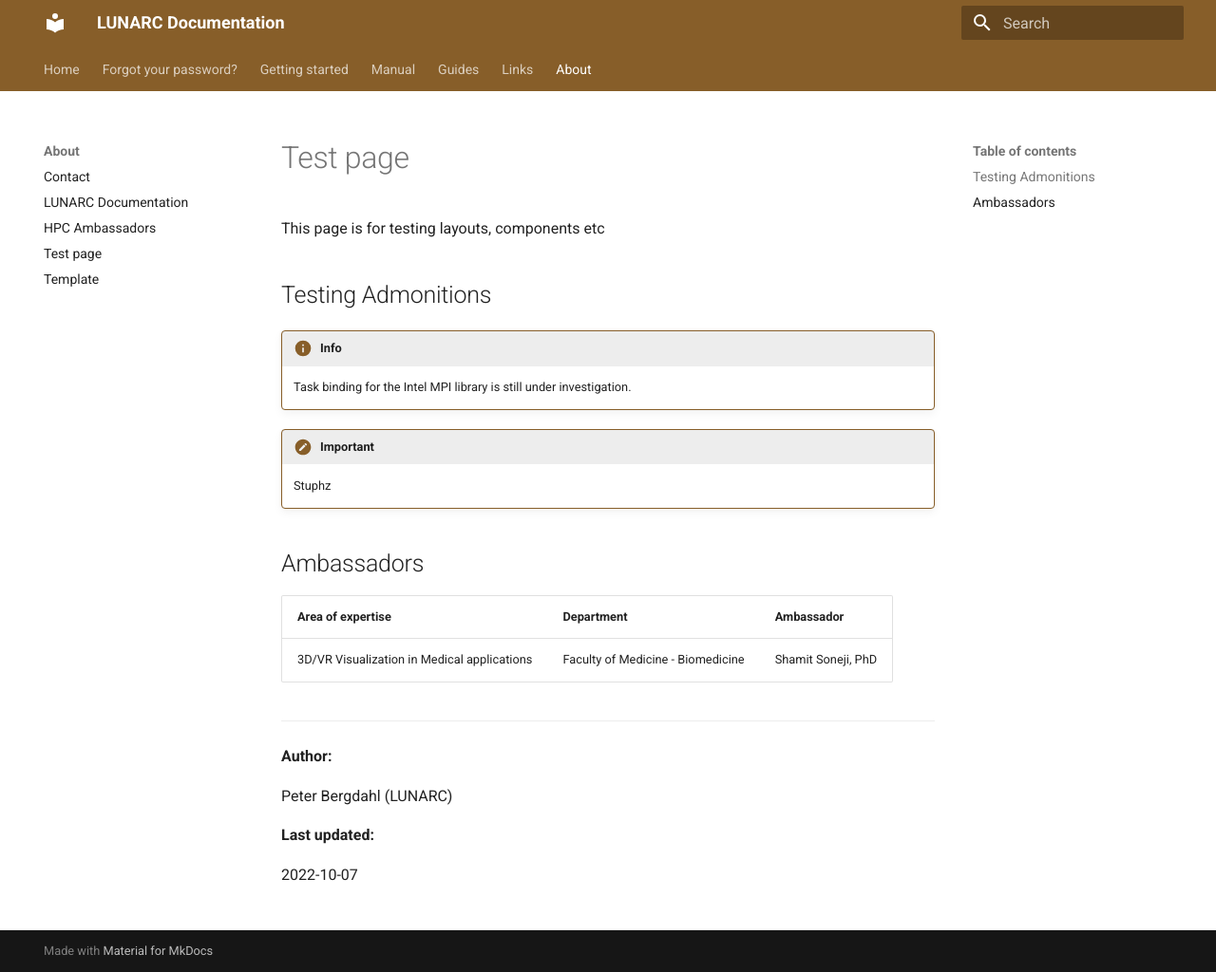
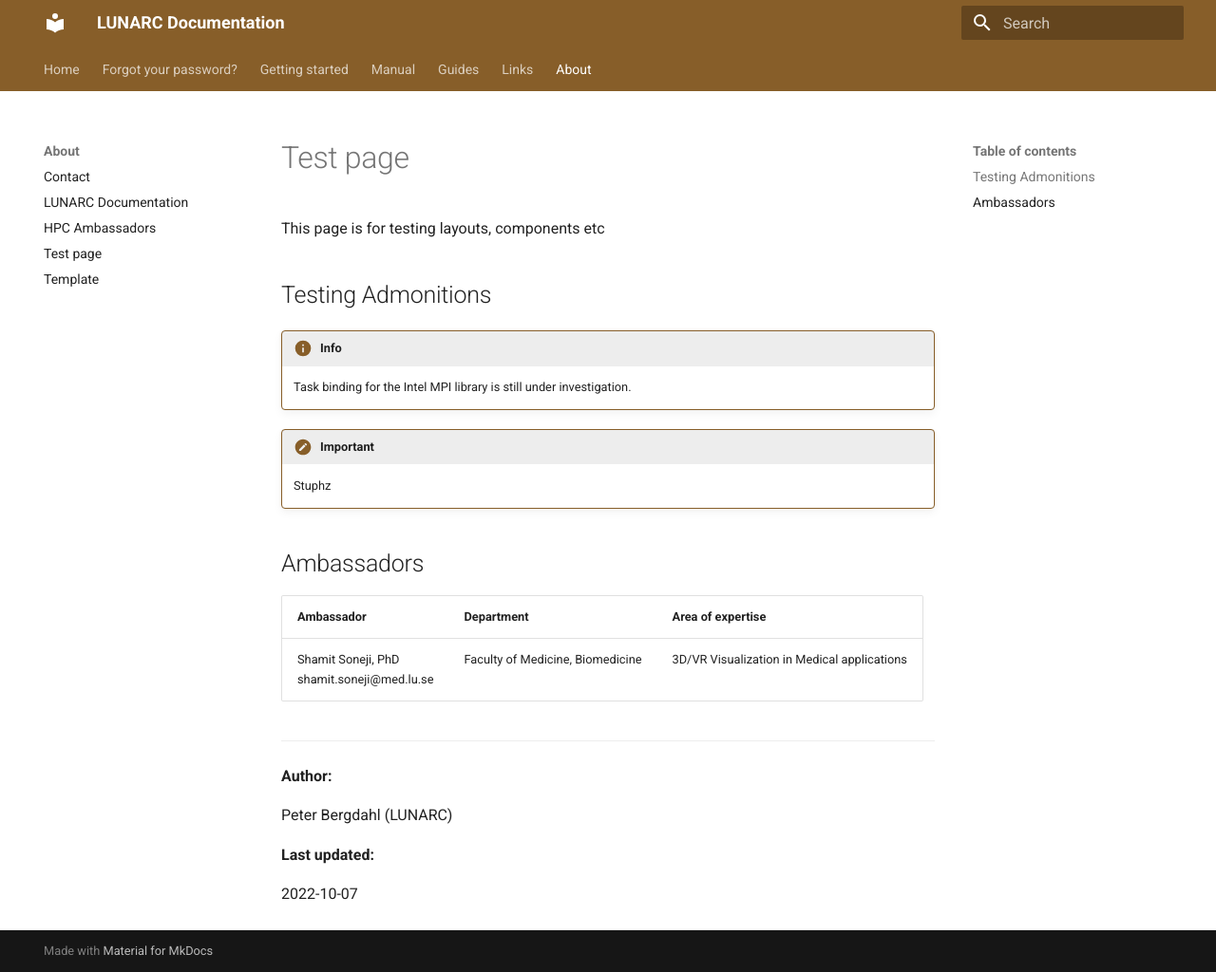
Before and after one commit to lunarc/lunarc_docs, an MkDocs documentation site: the page built from docs/about/testpage.md, in a window 1280 px wide and 1024 px high. Shown: the whole window at 95% size. Built offline with MkDocs 1.6.1 and Material for MkDocs 9.7.7, drawn with Linux system fonts in a browser that asks for light colours; comment, search, counter and statistics services are not loaded.

Commit message:
Update testpage.md
random test edits

```diff
--- a/docs/about/testpage.md
+++ b/docs/about/testpage.md
@@ -14,9 +14,9 @@ This page is for testing layouts, components etc
 
 ## Ambassadors
 
-| **Area of expertise** | **Department** | **Ambassador** |
+| **Ambassador** | **Department** | **Area of expertise** |
 |---|---|---|
-| 3D/VR Visualization in Medical applications | Faculty of Medicine - Biomedicine | [Shamit Soneji, PhD](shamit.soneji@med.lu.se) |
+| Shamit Soneji, PhD <br> <shamit.soneji@med.lu.se> | Faculty of Medicine, Biomedicine | 3D/VR Visualization in Medical applications |
 
 ---
 
```
